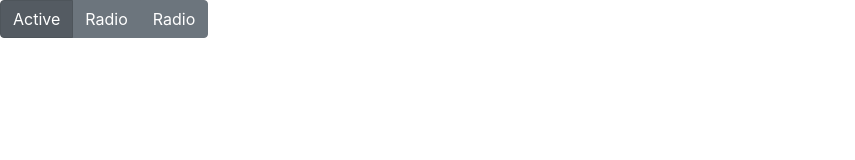
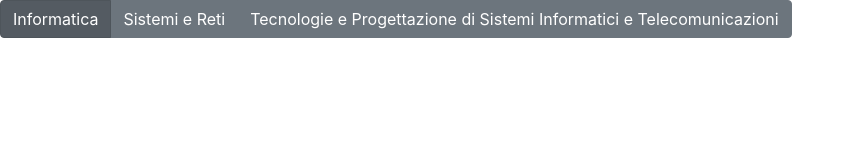
Before and after one commit to MACULINX/SitoBCM, a plain HTML site: page materie.html in a window 1280 px wide. Shown: the whole page, without its empty margins (0-855 px from the left). Drawn offline with nearby package versions, Linux system fonts and the light colour scheme.

Commit message:
Update materie.html

```diff
--- a/materie.html
+++ b/materie.html
@@ -2,6 +2,11 @@
 
 <html lang="IT-it">
     <head>
+        <meta charset="utf-8">
+        <meta name="viewport" content="width=device-width, initial-scale=1, shrink-to-fit=no">
+        <script src="https://code.jquery.com/jquery-3.2.1.slim.min.js" integrity="sha384-KJ3o2DKtIkvYIK3UENzmM7KCkRr/rE9/Qpg6aAZGJwFDMVNA/GpGFF93hXpG5KkN" crossorigin="anonymous"></script>
+        <script src="https://cdn.jsdelivr.net/npm/popper.js@1.12.9/dist/umd/popper.min.js" integrity="sha384-ApNbgh9B+Y1QKtv3Rn7W3mgPxhU9K/ScQsAP7hUibX39j7fakFPskvXusvfa0b4Q" crossorigin="anonymous"></script>
+        <script src="https://cdn.jsdelivr.net/npm/bootstrap@4.0.0/dist/js/bootstrap.min.js" integrity="sha384-JZR6Spejh4U02d8jOt6vLEHfe/JQGiRRSQQxSfFWpi1MquVdAyjUar5+76PVCmYl" crossorigin="anonymous"></script>
         <link rel="stylesheet" href="https://cdn.jsdelivr.net/npm/bootstrap@4.0.0/dist/css/bootstrap.min.css" integrity="sha384-Gn5384xqQ1aoWXA+058RXPxPg6fy4IWvTNh0E263XmFcJlSAwiGgFAW/dAiS6JXm" crossorigin="anonymous">
     </head>
 
@@ -9,13 +14,13 @@
         <header>
             <div class="btn-group btn-group-toggle" data-toggle="buttons">
                 <label class="btn btn-secondary active">
-                <input type="radio" name="options" id="option1" autocomplete="off" checked> Active
+                <input type="radio" name="options" id="option1" autocomplete="off" checked> Informatica
                 </label>
                 <label class="btn btn-secondary">
-                <input type="radio" name="options" id="option2" autocomplete="off"> Radio
+                <input type="radio" name="options" id="option2" autocomplete="off"> Sistemi e Reti
                 </label>
                 <label class="btn btn-secondary">
-                <input type="radio" name="options" id="option3" autocomplete="off"> Radio
+                <input type="radio" name="options" id="option3" autocomplete="off"> Tecnologie e Progettazione di Sistemi Informatici e Telecomunicazioni
                 </label>
             </div>
         </header>
```
